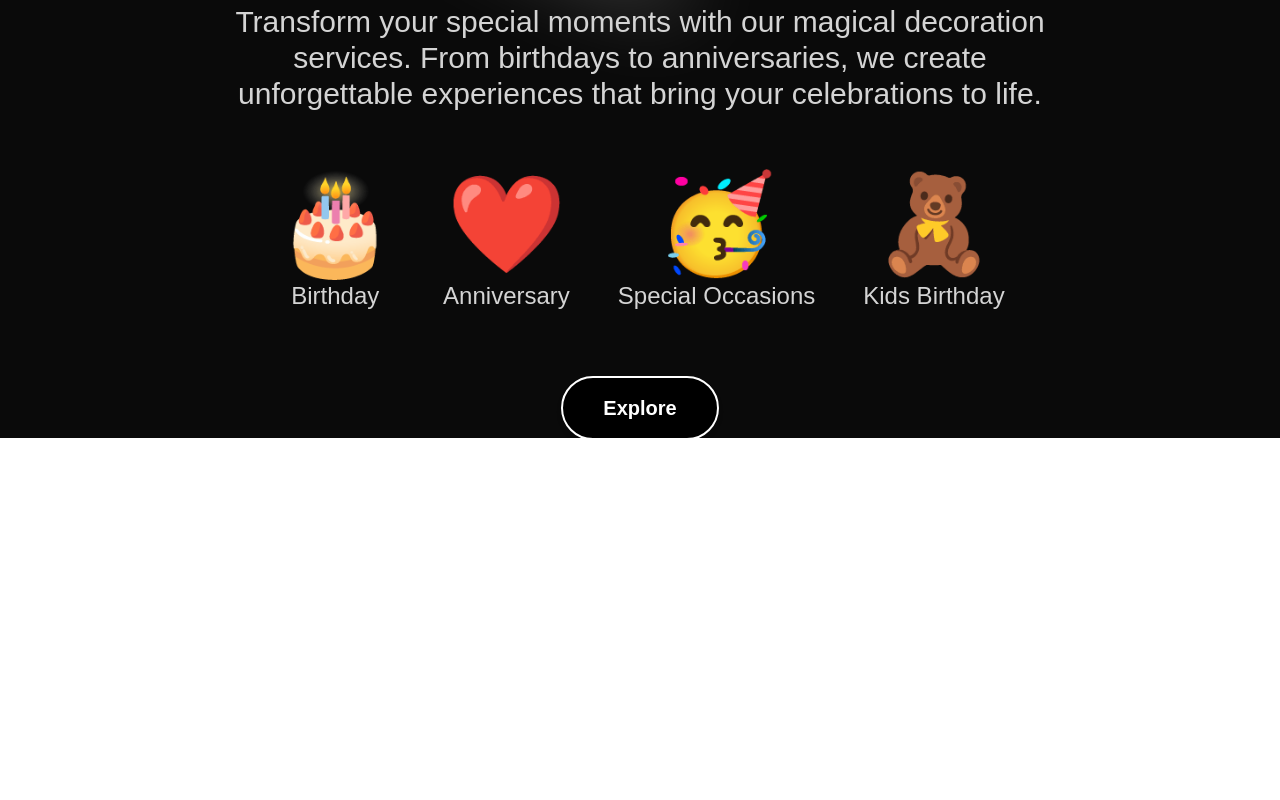
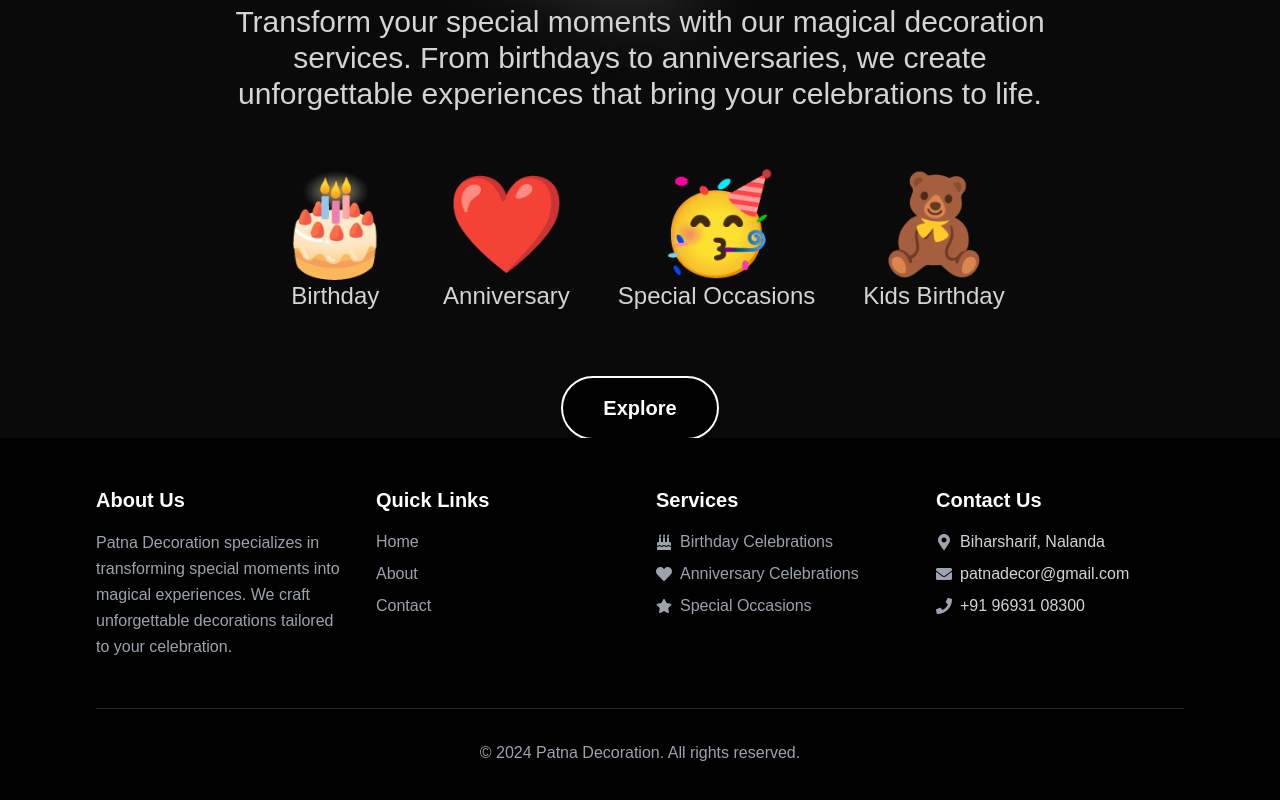
Before and after one commit to therahulkumar9/dev-decoration, a Next.js app: page / in a window 1280 px wide. Shown: the part 362-1162 px from the top of the page. Before the commit the page ends 800 px from the top, so only its background shows below. Built offline with nearby package versions, Linux system fonts and the light colour scheme.

Commit message:
Added Footer

```diff
--- a/package.json
+++ b/package.json
@@ -14,6 +14,7 @@
     "next": "15.1.0",
     "react": "^19.0.0",
     "react-dom": "^19.0.0",
+    "react-icons": "^5.4.0",
     "tailwind-merge": "^2.5.5"
   },
   "devDependencies": {
--- a/src/app/page.tsx
+++ b/src/app/page.tsx
@@ -1,5 +1,6 @@
 import HeroSection from "@/components/HeroSection";
 import { Spotlight } from "@/components/ui/Spotlight";
+import Footer from "@/components/Footer";
 
 export default function Home() {
   return (
@@ -11,6 +12,7 @@ export default function Home() {
         fill="white"
       />
       <HeroSection />
+      <Footer />
     </main>
     </>
   );
--- /dev/null
+++ b/src/components/Footer.tsx
@@ -0,0 +1,112 @@
+import Link from "next/link";
+import { FaBirthdayCake, FaHeart, FaStar , FaEnvelope, FaPhone, FaMapMarkerAlt } from "react-icons/fa";
+
+function Footer() {
+    const currentYear = new Date().getFullYear();
+
+    return (
+      <footer
+        aria-label="Site Footer"
+        className="bg-black text-gray-300 py-12 w-full"
+      >
+        <div className="max-w-6xl mx-auto px-4 sm:px-6 lg:px-8">
+          <div className="grid grid-cols-1 gap-8 lg:grid-cols-4 md:grid-cols-2">
+            {/* About Us Section */}
+            <div className="space-y-4">
+              <h2 className="text-xl font-bold text-white">About Us</h2>
+              <p className="text-gray-400 leading-relaxed">
+                Patna Decoration specializes in transforming special moments into magical experiences.
+                We craft unforgettable decorations tailored to your celebration.
+              </p>
+            </div>
+
+            {/* Quick Links Section */}
+            <div className="space-y-4">
+              <h2 className="text-xl font-bold text-white">Quick Links</h2>
+              <nav aria-label="Footer Navigation">
+                <ul className="space-y-2">
+                  {[
+                    { href: "/", label: "Home" },
+                    { href: "/about", label: "About" },
+                    { href: "/contact", label: "Contact" }
+                  ].map(({ href, label }) => (
+                    <li key={href}>
+                      <Link
+                        href={href}
+                        className="text-gray-400 hover:text-white transition-colors duration-300"
+                      >
+                        {label}
+                      </Link>
+                    </li>
+                  ))}
+                </ul>
+              </nav>
+            </div>
+
+            {/* Services Section */}
+            <div className="space-y-4">
+              <h2 className="text-xl font-bold text-white">Services</h2>
+              <ul className="space-y-2">
+                {[
+                  { href: "/birthday-decoration", icon: FaBirthdayCake, label: "Birthday Celebrations" },
+                  { href: "/anniversary-decoration", icon: FaHeart, label: "Anniversary Celebrations" },
+                  { href: "/special-occasions", icon: FaStar, label: "Special Occasions" }
+                ].map(({ href, icon: Icon, label }) => (
+                  <li key={href}>
+                    <Link
+                      href={href}
+                      className="flex items-center text-gray-400 hover:text-white transition-colors duration-300 space-x-2"
+                    >
+                      <Icon className="mr-2" />
+                      {label}
+                    </Link>
+                  </li>
+                ))}
+              </ul>
+            </div>
+
+            {/* Contact Section */}
+            <div className="space-y-4">
+              <h2 className="text-xl font-bold text-white">Contact Us</h2>
+              <address className="not-italic space-y-2">
+                <div className="flex items-center space-x-2">
+                  <FaMapMarkerAlt className="text-gray-400" />
+                  <span>Biharsharif, Nalanda</span>
+                </div>
+                <div className="flex items-center space-x-2">
+                  <FaEnvelope className="text-gray-400" />
+                  <a
+                    href="mailto:patnadecor@gmail.com"
+                    className="hover:underline"
+                  >
+                    patnadecor@gmail.com
+                  </a>
+                </div>
+                <div className="flex items-center space-x-2">
+                  <FaPhone className="text-gray-400" />
+                  <a
+                    href="tel:+919693108300"
+                    className="hover:underline"
+                  >
+                    +91 96931 08300
+                  </a>
+                </div>
+              </address>
+            </div>
+          </div>
+
+          {/* Copyright Section */}
+          <div
+            className="mt-12 pt-8 border-t border-gray-800 text-center"
+            aria-label="Copyright Information"
+          >
+            <p className="text-gray-400">
+              © {currentYear} Patna Decoration. All rights reserved.
+            </p>
+          </div>
+        </div>
+      </footer>
+    );
+}
+
+export default Footer;
```
Also changed, not shown: 1 other file (tests, documents, lock files or other folders).
